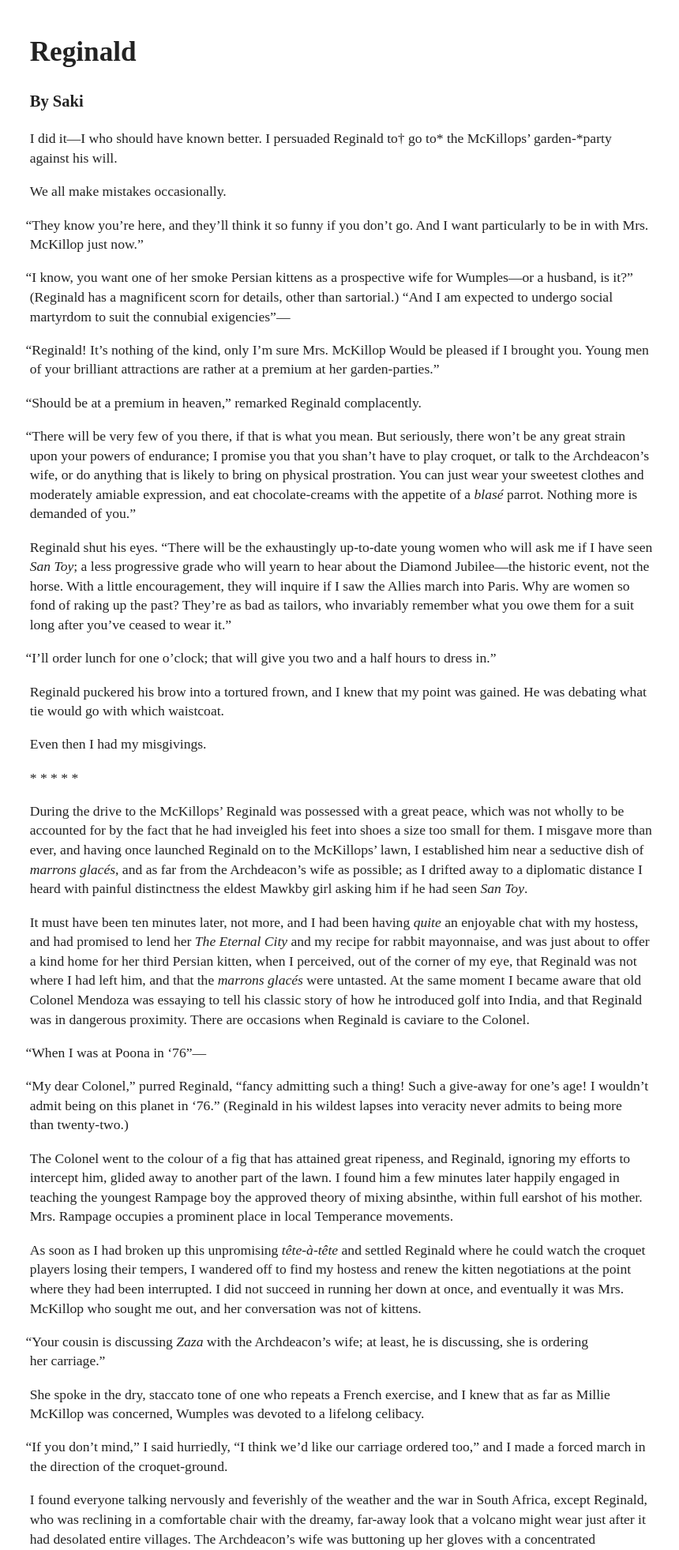
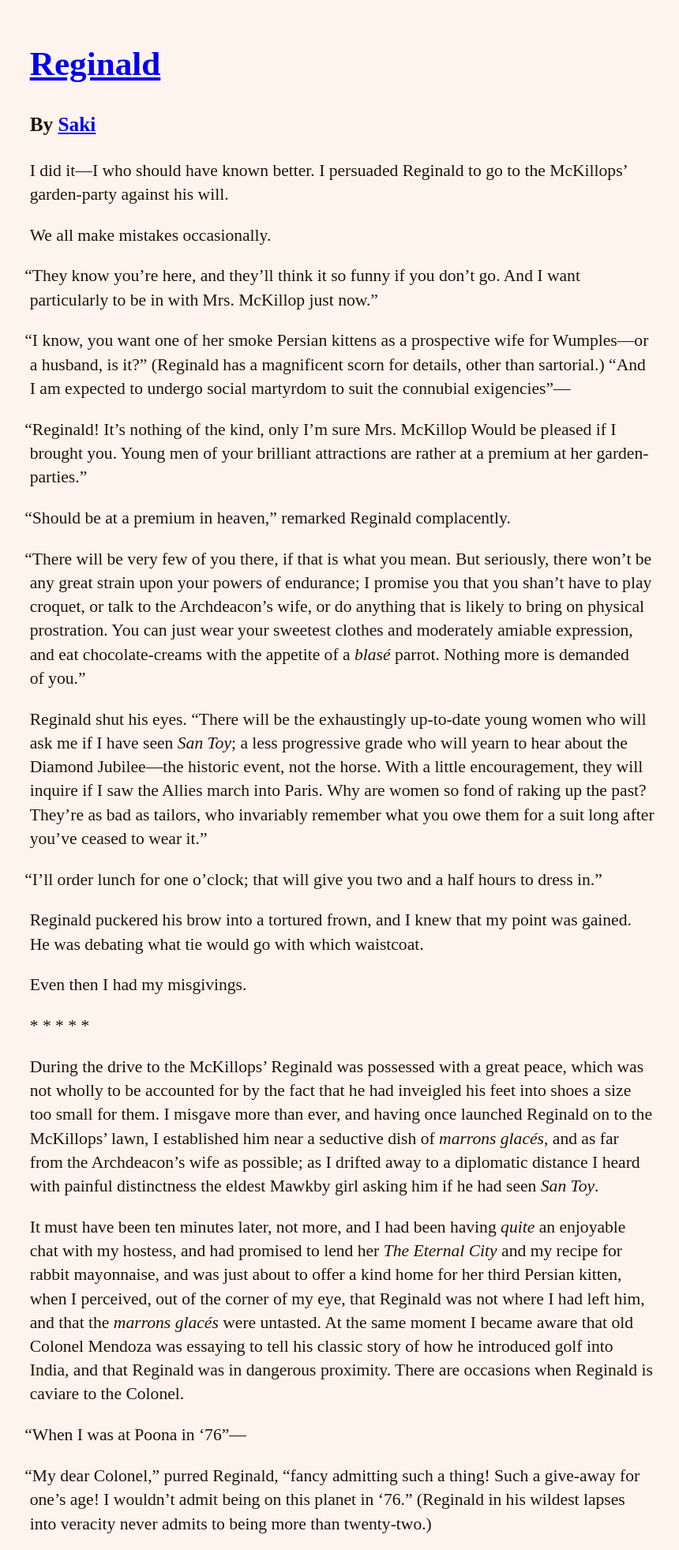
Before and after one commit to nwalton3/nkwalton-new, a PHP site: page / in a window 1280 px wide. Shown: the top 1963 px of the page at 79% size, without its empty margins (149-1009 px from the left). Run offline with PHP 8.4, Linux system fonts and the light colour scheme; some libraries are stand-ins or nearby versions.

Commit message:
add .gitignore

```diff
--- a/articles/reginald.php
+++ b/articles/reginald.php
@@ -1,7 +1,7 @@
 <div class="article">
-<h1>Reginald</h1>
-<h3>By Saki</h3>
-<p><span class="leader">I did it--I who should have known better.</span> I persuaded Reginald to† go to* the McKillops' garden-*party against his will.</p>
+<h1><a href="#">Reginald</a></h1>
+<h3>By <a href="#">Saki</a></h3>
+<p><span class="leader">I did it--I who should have known better.</span> I persuaded Reginald to go to the McKillops' garden-party against his will.</p>
 <p>We all make mistakes occasionally.</p>
 <p>"They know you're here, and they'll think it so funny if you don't go. And I want particularly to be in with Mrs. McKillop just now."</p>
 <p>"I know, you want one of her smoke Persian kittens as a prospective wife for Wumples--or a husband, is it?" (Reginald has a magnificent scorn for details, other than sartorial.) "And I am expected to undergo social martyrdom to suit the connubial exigencies"--</p>
--- a/css/mobile.css
+++ b/css/mobile.css
@@ -19,7 +19,7 @@ html {
 
 html, button, input, select, textarea {
   font-family: sans-serif;
-  color: #222222; }
+  color: #221100; }
 
 body {
   margin: 0;
@@ -27,13 +27,13 @@ body {
   line-height: 1.4; }
 
 ::-moz-selection {
-  background: #ff5e99;
-  color: white;
+  background: #ffffaa;
+  color: black;
   text-shadow: none; }
 
 ::selection {
-  background: #ff5e99;
-  color: white;
+  background: #ffffaa;
+  color: black;
   text-shadow: none; }
 
 a {
@@ -67,7 +67,7 @@ hr {
   display: block;
   height: 1px;
   border: 0;
-  border-top: 1px solid #ccc;
+  border-top: 1px solid #cccccc;
   margin: 1em 0;
   padding: 0; }
 
@@ -84,7 +84,7 @@ mark {
 
 pre, code, kbd, samp {
   font-family: monospace, serif;
-  _font-family: 'courier new', monospace;
+  _font-family: "courier new", monospace;
   font-size: 1em; }
 
 pre {
@@ -207,7 +207,7 @@ td {
   vertical-align: top; }
 
 body, select, input, textarea {
-  color: #222222; }
+  color: #221100; }
 
 .ir {
   display: block;
@@ -276,7 +276,7 @@ body, select, input, textarea {
     content: ""; }
 
   pre, blockquote {
-    border: 1px solid #999;
+    border: 1px solid #999999;
     page-break-inside: avoid; }
 
   thead {
--- a/css/style.css
+++ b/css/style.css
@@ -1,21 +1,50 @@
 body {
-  font-family: "chaparral-pro";
-  font-size: 1em; }
-  @media all and (min-width: 700px) {
+  font-family: sans-serif;
+  font-size: .8125em;
+  background-color: #fff3ee; }
+  @media all and (min-width: 200px) {
     body {
-      font-size: 1.1em; } }
+      font-size: .9375em;
+      font-family: "chaparral-pro"; } }
+  @media all and (min-width: 300px) {
+    body {
+      font-size: 1.0em; } }
+  @media all and (min-width: 450px) {
+    body {
+      font-size: 1.05em; } }
+  @media all and (min-width: 650px) {
+    body {
+      font-size: 1.15em; } }
+  @media all and (min-width: 850px) {
+    body {
+      font-size: 1.25em; } }
+  @media all and (min-width: 1050px) {
+    body {
+      font-size: 1.3em; } }
+  @media all and (min-width: 1250px) {
+    body {
+      font-size: 1.35em; } }
 
 #main {
   padding: 1em 5.57097% 2em 3.44286%; }
   @media all and (min-width: 300px) {
     #main {
       padding: 1em 9.01452% 2em 5.57097%; } }
-  @media all and (min-width: 700px) {
+  @media all and (min-width: 650px) {
     #main {
       padding: 1em 14.58659% 2em 9.01452%; } }
-  @media all and (min-width: 1250px) {
+  @media all and (min-width: 850px) {
+    #main {
+      padding: 1em 18.03193% 2em 11.14373%; } }
+  @media all and (min-width: 1050px) {
     #main {
       padding: 1em 23.6029% 2em 14.58659%; } }
+  @media all and (min-width: 450px) {
+    #main .article {
+      text-shadow: 0 1px white; } }
+  @media all and (min-width: 1450px) {
+    #main .article {
+      width: 42em; } }
 
 p.hanging {
   text-indent: -.3em; }
--- a/sass/partials/_base.scss
+++ b/sass/partials/_base.scss
@@ -2,13 +2,13 @@
 
 // base
 $line-height: 1.4 !default;
-$font-color: #222 !default;
+$font-color: #210 !default;
 
 $link-color: #00e !default;
 $link-hover-color: #06e !default;
 $link-visited-color: #551a8b !default;
 
-$selected-font-color: #fff !default;
-$selected-background-color: #ff5e99 !default;
+$selected-font-color: #000 !default;
+$selected-background-color: #ffa !default;
 
 $invalid-background-color: #f0dddd !default;
--- a/sass/style.scss
+++ b/sass/style.scss
@@ -1,46 +1,71 @@
+@import 'compass';
 
 
-$break1: 300px;
-$break2: 450px;
-$break3: 700px;
-$break4: 1000px;
-$break5: 1250px;
-$break6: 1500px;
+// PHI Measurements
 
 $phi: 1.618;
-$phir: $phi - 1;
+$phi-ratio: $phi - 1;
 
-$ruler0: $phir * 100%;   // 61.8%
-$ruler1: $ruler0 * $phir; // 38.2%
-$ruler2: $ruler1 * $phir; // 23.6%
-$ruler3: $ruler2 * $phir; // 14.6%
-$ruler4: $ruler3 * $phir; // 9.0%
-$ruler5: $ruler4 * $phir; // 5.6%
-$ruler6: $ruler5 * $phir; // 3.4%
+$ruler0: $phi-ratio * 100%;   // 61.8%
+$ruler1: $ruler0 * $phi-ratio; // 38.2%
+$ruler2: $ruler1 * $phi-ratio; // 23.6%
+$ruler3: $ruler2 * $phi-ratio; // 14.6%
+$ruler4: $ruler3 * $phi-ratio; // 9.0%
+$ruler5: $ruler4 * $phi-ratio; // 5.6%
+$ruler6: $ruler5 * $phi-ratio; // 3.4%
+
+$ruler2-1: $ruler2 - $ruler5; // 18%
+$ruler2-2: $ruler2-1 * $phi-ratio; // 11.124%
+
+
+//
+
+@mixin media($break) {
+  @if      $break == 0 { @media all and (min-width:200px ) { @content; } } // Smallest
+  @else if $break == 1 { @media all and (min-width:300px ) { @content; } } // +100px
+  @else if $break == 2 { @media all and (min-width:450px ) { @content; } } // +150px
+  @else if $break == 3 { @media all and (min-width:650px ) { @content; } } // +200px
+  @else if $break == 4 { @media all and (min-width:850px ) { @content; } } // +200px
+  @else if $break == 5 { @media all and (min-width:1050px) { @content; } } // +200px
+  @else if $break == 6 { @media all and (min-width:1250px) { @content; } } // +200px
+  @else if $break == 7 { @media all and (min-width:1450px) { @content; } } // +200px
+}
 
 
 body {
-  font-family: "chaparral-pro";
-  font-size: 1em;
-  @media all and (min-width:$break3) {
-    font-size: 1.1em;
+
+  font-family: sans-serif;
+  font-size: .8125em;
+  background-color: #fff3ee;
+
+  @include media(0) {
+    font-size: .9375em;
+    font-family: "chaparral-pro";
   }
-
+  @include media(1) { font-size: 1.0em;  }
+  @include media(2) { font-size: 1.05em; }
+  @include media(3) { font-size: 1.15em; }
+  @include media(4) { font-size: 1.25em; }
+  @include media(5) { font-size: 1.3em;  }
+  @include media(6) { font-size: 1.35em; }
 }
 
 #main {
   padding:1em $ruler5 2em $ruler6;
 
-  @media all and (min-width:$break1) {
-    padding:1em $ruler4 2em $ruler5;
-  }
-  @media all and (min-width:$break3) {
-    padding:1em $ruler3 2em $ruler4;
-  }
-  @media all and (min-width:$break5) {
-    padding:1em $ruler2 2em $ruler3;
+  @include media(1) { padding:1em $ruler4 2em $ruler5; }
+  @include media(2) {  }
+  @include media(3) { padding:1em $ruler3 2em $ruler4; }
+  @include media(4) { padding:1em $ruler2-1 2em $ruler2-2; }
+  @include media(5) { padding:1em $ruler2 2em $ruler3; }
+
+  .article {
+
+    @include media(2) { @include text-shadow(0 1px #fff); }
+    @include media(7) { width:42em; }
   }
 }
+
 
 p.hanging {
   text-indent: -.3em;
```
Also changed, not shown: 1 other file.
